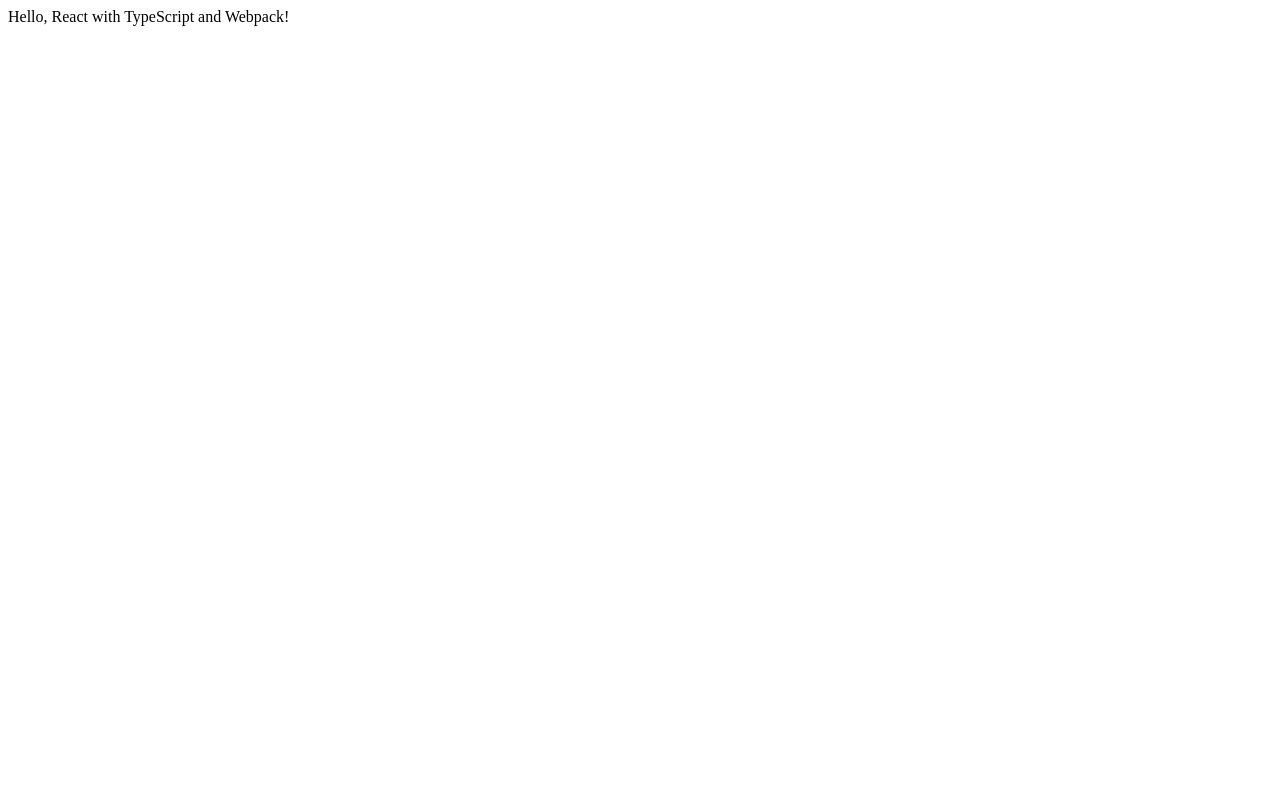
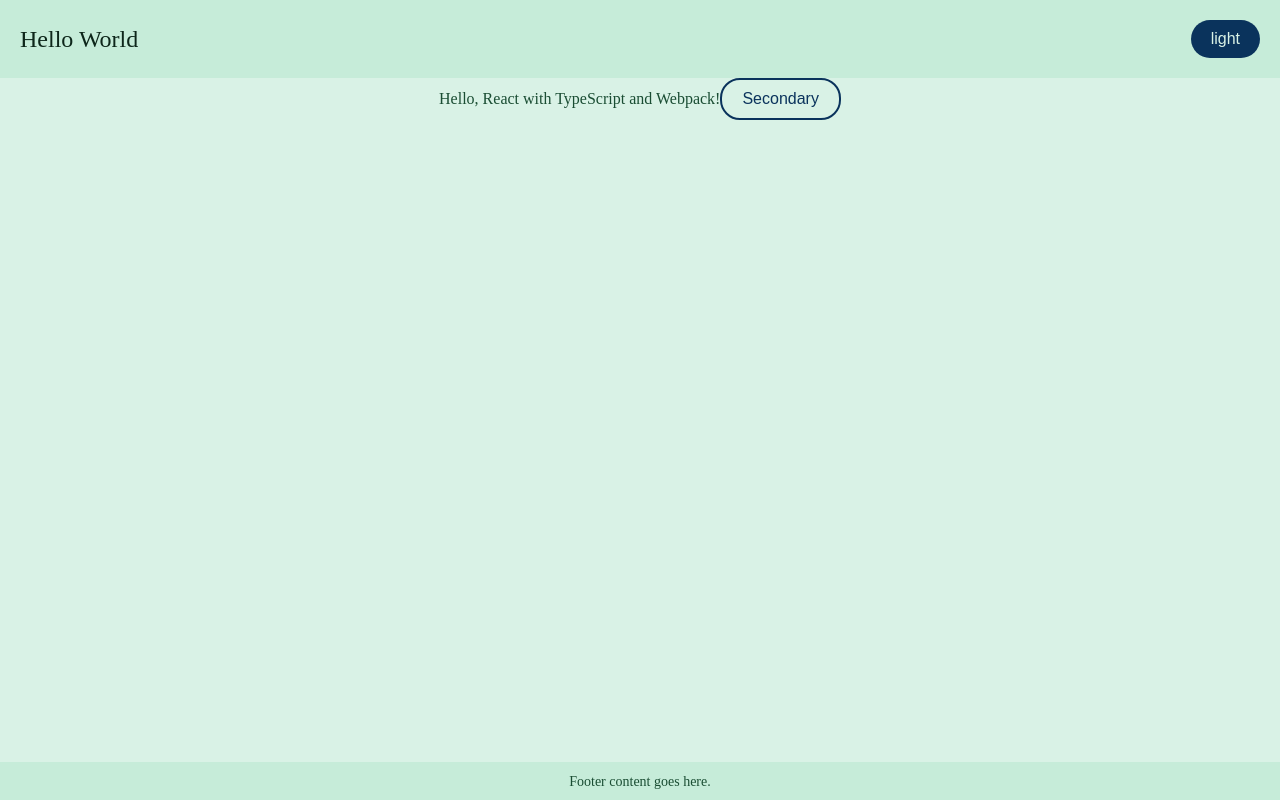
Before and after one commit to ndw6152/neil_blog, a React app: page / in a window 1280 px wide. Built offline with nearby package versions, Linux system fonts and the light colour scheme.

Commit message:
Adding themes, typography, spacing, sass

```diff
--- a/package.json
+++ b/package.json
@@ -26,6 +26,8 @@
     "globals": "^15.14.0",
     "html-webpack-plugin": "^5.6.3",
     "prettier": "^3.4.2",
+    "sass": "^1.83.1",
+    "sass-loader": "^16.0.4",
     "style-loader": "^4.0.0",
     "ts-loader": "^9.5.1",
     "typescript": "^5.7.2",
--- a/src/App.tsx
+++ b/src/App.tsx
@@ -1,7 +1,78 @@
+import './index.scss';
+
 import React from 'react';
+import PrimaryButton from './PrimaryButton';
+import SecondaryButton from './SecondaryButton';
+import { useTheme } from './contexts/ThemeContext';
 
 const App: React.FC = () => {
-  return <div>Hello, React with TypeScript and Webpack!</div>;
+  const { theme, themeConfig, toggleTheme, typography, spacing } = useTheme();
+
+  return (
+    <div
+      className="app-container"
+      style={{
+        width: '100vw',
+        height: '100vh',
+        display: 'flex',
+        flexDirection: 'column',
+        justifyContent: 'space-between',
+        backgroundColor: themeConfig.secondary10, // Example background change for theme
+      }}
+    >
+      {/* Header */}
+      <header
+        style={{
+          display: 'flex',
+          flexDirection: 'row',
+          justifyContent: 'space-between',
+          alignItems: 'center',
+          padding: spacing.s20,
+          backgroundColor: themeConfig.secondary15,
+        }}
+      >
+        <text
+          style={{
+            color: themeConfig.tertiary10,
+            fontSize: typography.h1,
+          }}
+        >
+          Hello World
+        </text>
+        <PrimaryButton title={theme} onClick={toggleTheme} />
+      </header>
+
+      {/* Main content container */}
+      <div className="container" style={{ textAlign: 'center', flex: 1 }}>
+        <text
+          style={{ color: themeConfig.tertiary20, fontSize: typography.body }}
+        >
+          Hello, React with TypeScript and Webpack!
+        </text>
+
+        <SecondaryButton title="Secondary" onClick={toggleTheme} />
+      </div>
+
+      {/* Footer */}
+      <footer
+        style={{
+          textAlign: 'center',
+          paddingTop: '10px',
+          paddingBottom: '10px',
+          backgroundColor: themeConfig.secondary15,
+        }}
+      >
+        <text
+          style={{
+            color: themeConfig.tertiary20,
+            fontSize: typography.subtitle,
+          }}
+        >
+          Footer content goes here.
+        </text>
+      </footer>
+    </div>
+  );
 };
 
 export default App;
--- /dev/null
+++ b/src/PrimaryButton.tsx
@@ -0,0 +1,31 @@
+import React, { MouseEventHandler } from 'react';
+import { useTheme } from './contexts/ThemeContext';
+
+// Button props interface
+interface ButtonProps {
+  title: string;
+  onClick: MouseEventHandler<HTMLButtonElement>;
+}
+
+const PrimaryButton: React.FC<ButtonProps> = ({ title, onClick }) => {
+  const { themeConfig } = useTheme();
+
+  // Style the button based on the current theme
+  const buttonStyle = {
+    backgroundColor: themeConfig.primary,
+    color: themeConfig.secondary10,
+    border: 'none',
+    padding: '10px 20px',
+    borderRadius: '20px',
+    cursor: 'pointer',
+    fontSize: '16px',
+  };
+
+  return (
+    <button style={buttonStyle} onClick={onClick}>
+      {title}
+    </button>
+  );
+};
+
+export default PrimaryButton;
--- /dev/null
+++ b/src/SecondaryButton.tsx
@@ -0,0 +1,33 @@
+// src/components/ThemedButton.tsx
+
+import React, { MouseEventHandler } from 'react';
+import { useTheme } from './contexts/ThemeContext';
+
+// Button props interface
+interface ButtonProps {
+  title: string;
+  onClick: MouseEventHandler<HTMLButtonElement>;
+}
+
+const SecondaryButton: React.FC<ButtonProps> = ({ title, onClick }) => {
+  const { themeConfig } = useTheme();
+
+  // Style the button based on the current theme
+  const buttonStyle = {
+    backgroundColor: themeConfig.secondary10,
+    color: themeConfig.primary,
+    border: `solid 2px ${themeConfig.primary}`,
+    padding: '10px 20px',
+    borderRadius: '20px',
+    cursor: 'pointer',
+    fontSize: '16px',
+  };
+
+  return (
+    <button style={buttonStyle} onClick={onClick}>
+      {title}
+    </button>
+  );
+};
+
+export default SecondaryButton;
--- /dev/null
+++ b/src/contexts/ThemeContext.tsx
@@ -0,0 +1,105 @@
+import React, {
+  createContext,
+  useState,
+  useContext,
+  useEffect,
+  ReactNode,
+} from 'react';
+import { typography } from './typography';
+import { spacing } from './spacing';
+
+// Define the structure of the theme configuration
+interface ThemeConfig {
+  secondary10: string;
+  secondary15: string;
+  tertiary10: string;
+  tertiary20: string;
+  primary: string;
+  accent: string;
+}
+
+// Define the possible themes
+type Theme = 'light' | 'dark';
+
+// Define the context type
+interface ThemeContextType {
+  theme: Theme;
+  toggleTheme: () => void;
+  themeConfig: ThemeConfig;
+  typography: typeof typography;
+  spacing: typeof spacing;
+}
+// Define the theme configuration for both light and dark themes
+const themeConfig: Record<Theme, ThemeConfig> = {
+  light: {
+    primary: 'hsl(210, 80%, 20%)', // use for button
+    secondary10: 'hsl(150, 50%, 90%)', // use for background
+    secondary15: 'hsl(150, 50%, 85%)',
+    tertiary10: 'hsl(150, 50%, 10%)', // use for text
+    tertiary20: 'hsl(150, 50%, 20%)',
+    accent: 'hsl(90, 80%, 20%)',
+  },
+  dark: {
+    primary: 'hsl(210, 80%, 80%)',
+    secondary10: 'hsl(150, 50%, 10%)',
+    secondary15: 'hsl(150, 50%, 15%)',
+    tertiary10: 'hsl(150, 50%, 90%)',
+    tertiary20: 'hsl(150, 50%, 80%)',
+    accent: 'hsl(90, 80%, 80%)',
+  },
+};
+
+// Create the context
+const ThemeContext = createContext<ThemeContextType | undefined>(undefined);
+
+// Custom hook to use the theme context
+export const useTheme = (): ThemeContextType => {
+  const context = useContext(ThemeContext);
+  if (!context) {
+    throw new Error('useTheme must be used within a ThemeProvider');
+  }
+  return context;
+};
+
+// Define the ThemeProvider props type
+interface ThemeProviderProps {
+  children: ReactNode;
+}
+
+// The ThemeProvider component
+export const ThemeProvider: React.FC<ThemeProviderProps> = ({ children }) => {
+  const [theme, setTheme] = useState<Theme>(
+    (localStorage.getItem('theme') as Theme) || 'light'
+  );
+
+  const toggleTheme = () => {
+    const newTheme: Theme = theme === 'light' ? 'dark' : 'light';
+    setTheme(newTheme);
+    localStorage.setItem('theme', newTheme);
+  };
+
+  useEffect(() => {
+    // Create CSS variables based on the selected theme for the colors
+    const currentConfig = themeConfig[theme];
+    Object.keys(currentConfig).forEach((key) => {
+      document.documentElement.style.setProperty(
+        `--${key}-color`,
+        currentConfig[key as keyof ThemeConfig]
+      );
+    });
+  }, [theme]);
+
+  return (
+    <ThemeContext.Provider
+      value={{
+        theme,
+        toggleTheme,
+        themeConfig: themeConfig[theme],
+        typography,
+        spacing,
+      }}
+    >
+      {children}
+    </ThemeContext.Provider>
+  );
+};
--- /dev/null
+++ b/src/contexts/spacing.ts
@@ -0,0 +1,8 @@
+export const spacing = {
+  s24: '1.5rem', // 24px
+  s20: '1.25rem', // 20px
+  s18: '1.125rem', // 18px
+  s16: '1rem', // 16px
+  s14: '0.875rem', // 14px
+  s12: '0.75rem', // 12px
+};
--- /dev/null
+++ b/src/contexts/typography.ts
@@ -0,0 +1,8 @@
+export const typography = {
+  h1: '1.5rem', // 24px
+  h2: '1.25rem', // 20px
+  h3: '1.125rem', // 18px
+  body: '1rem', // 16px
+  subtitle: '0.875rem', // 14px
+  caption: '0.75rem', // 12px
+};
--- a/src/index.html
+++ b/src/index.html
@@ -1,11 +1,9 @@
-<!DOCTYPE html>
+<!doctype html>
 <html lang="en">
-<head>
-  <meta charset="UTF-8">
-  <meta name="viewport" content="width=device-width, initial-scale=1.0">
-  <title>React TypeScript Webpack</title>
-</head>
-<body>
-  <div id="root"></div>
-</body>
+  <head>
+    <meta charset="UTF-8" />
+    <meta name="viewport" content="width=device-width, initial-scale=1.0" />
+    <title>React TypeScript Webpack</title>
+  </head>
+  <body id="root"></body>
 </html>
--- /dev/null
+++ b/src/index.scss
@@ -0,0 +1,12 @@
+// Reset default margins and paddings
+html,
+body {
+  margin: 0;
+  padding: 0;
+}
+
+// React root fills the available space
+#root {
+  height: 100%;
+  width: 100%;
+}
--- a/src/index.tsx
+++ b/src/index.tsx
@@ -1,8 +1,13 @@
 import React from 'react';
 import ReactDOM from 'react-dom/client';
 import App from './App';
+import { ThemeProvider } from './contexts/ThemeContext';
 
 const root = ReactDOM.createRoot(
   document.getElementById('root') as HTMLElement
 );
-root.render(<App />);
+root.render(
+  <ThemeProvider>
+    <App />
+  </ThemeProvider>
+);
--- a/webpack.config.js
+++ b/webpack.config.js
@@ -19,6 +19,10 @@
         test: /\.css$/i,
         use: ['style-loader', 'css-loader'],
       },
+      {
+        test: /\.scss$/, // Handle SCSS files
+        use: ['style-loader', 'css-loader', 'sass-loader'],
+      },
     ],
   },
   resolve: {
@@ -33,5 +37,6 @@
     static: './dist',
     port: 3000,
   },
+  devtool: 'source-map',
   mode: 'development',
 };
```
Also changed, not shown: 1 other file (tests, documents, lock files or other folders).
